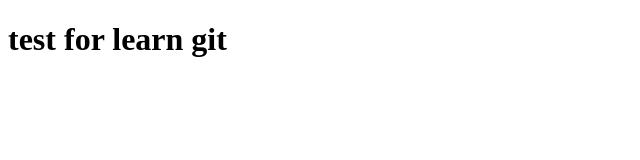
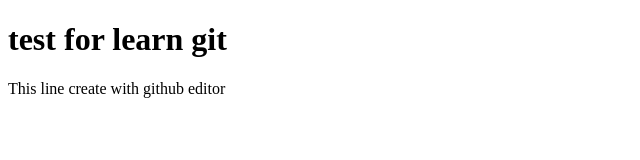
Before and after one commit to omidjannesar/learning, a plain HTML site: page index.html in a window 1280 px wide. Shown: the whole page, without its empty margins (0-640 px from the left). Drawn offline with Linux system fonts and the light colour scheme.

Commit message:
Update index.html

```diff
--- a/index.html
+++ b/index.html
@@ -8,5 +8,6 @@
 </head>
 <body>
     <h1>test for learn git</h1>
+    <p>This line create with github editor</p>
 </body>
 </html>
```
